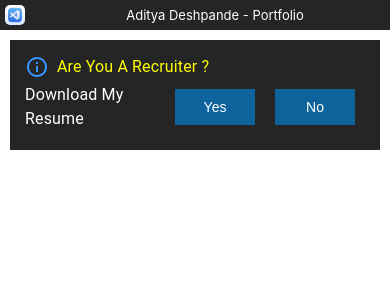
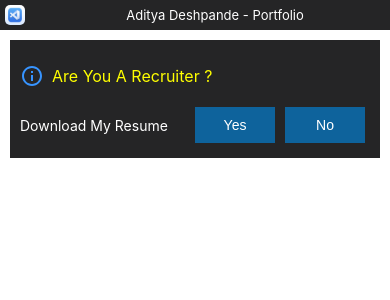
Before and after one commit to adityadeshpande0/MyPortfolio, a React (Create React App) app: page / in a window 390 px wide. Shown: the top 300 px of the page. Built offline with nearby package versions, Linux system fonts and the light colour scheme.

Commit message:
AlertDialog UI Update

```diff
--- a/src/Components/Popups/RecruiterAlert.jsx
+++ b/src/Components/Popups/RecruiterAlert.jsx
@@ -1,4 +1,3 @@
-import {Typography } from "@mui/material";
 import React from "react";
 import InfoOutlinedIcon from "@mui/icons-material/InfoOutlined";
 import "..//Popups/recruiterAlertStyles.css";
@@ -7,14 +6,10 @@ function RecruiterAlert() {
     <div className="main-block-alert">
       <div className="top-block-alert">
         <InfoOutlinedIcon className="logo-alert" />
-        <Typography className="top-text-alert">
-          are you a recruiter ?
-        </Typography>
+        <p className="top-text-alert">are you a recruiter ?</p>
       </div>
       <div className="bottom-block-alert">
-        <Typography className="bottom-text-alert">
-          download my resume
-        </Typography>
+        <p className="bottom-text-alert">download my resume</p>
         <div className="button-block-alert">
           <button className="button-alert">yes</button>
           <button className="button-alert">no</button>
--- a/src/Components/Popups/recruiterAlertStyles.css
+++ b/src/Components/Popups/recruiterAlertStyles.css
@@ -1,8 +1,10 @@
 .main-block-alert {
   margin: 10px;
   background-color: #252526;
-  padding: 15px;
+  padding: 10px;
   width: 500px;
+  justify-content: center;
+  align-items: center;
 }
 .top-block-alert {
   display: flex;
@@ -15,7 +17,6 @@
 .top-text-alert{
     color: #FFFF00;
     font-size: 16px;
-    font-weight: 700;
 }
 .logo-alert {
   margin-right: 8px;
@@ -46,6 +47,15 @@
   font-weight: 500;
   font-size: 14px;
   cursor: pointer;
+  transition: background-color 0.3s ease;
+}
+.button-alert:hover{
+    background-color: #ffff;
+    color: #252526;
+}
+.button-alert:active{
+    background-color: #ffff;
+    color: #252526;
 }
 .button-block-alert{
     display: flex;
@@ -53,9 +63,14 @@
 }
 @media (max-width: 600px) {
     .bottom-text-alert {
-       font-size: 12px;
+       font-size: 14px;
       }
       .main-block-alert{
         width: auto;
+        padding: 10px;
+        margin: 10px;
+      }
+      .button-alert{
+        margin: 5px;
       }
 }
```
